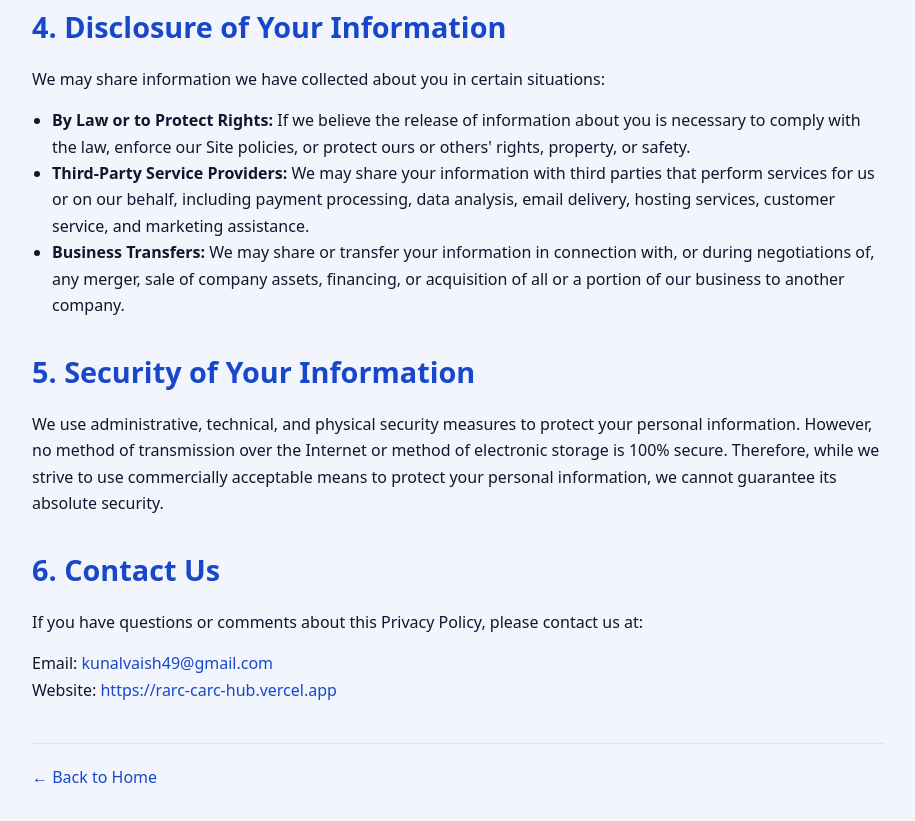
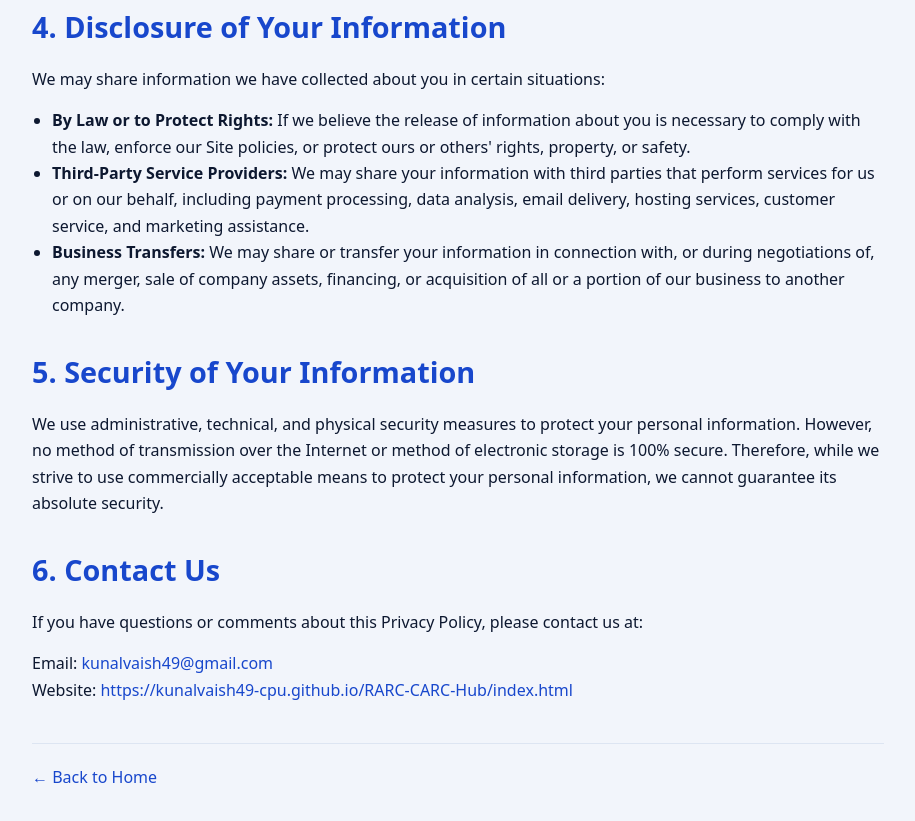
Before and after one commit to kunalvaish49-cpu/RARC-CARC-Hub, a plain HTML site: page privacy-policy.html in a window 1280 px wide. Shown: the part 1130-1951 px from the top of the page, without its empty margins (182-1097 px from the left). Drawn offline with Linux system fonts and the light colour scheme.

Commit message:
Update privacy-policy.html

```diff
--- a/privacy-policy.html
+++ b/privacy-policy.html
@@ -88,7 +88,7 @@
         <p>If you have questions or comments about this Privacy Policy, please contact us at:</p>
         <p>
             Email: <a href="mailto:kunalvaish49@gmail.com">kunalvaish49@gmail.com</a><br>
-            Website: <a href="https://rarc-carc-hub.vercel.app">https://rarc-carc-hub.vercel.app</a>
+            Website: <a href="https://kunalvaish49-cpu.github.io/RARC-CARC-Hub/index.html">https://kunalvaish49-cpu.github.io/RARC-CARC-Hub/index.html</a>
         </p>
 
         <div class="back-link">
```
